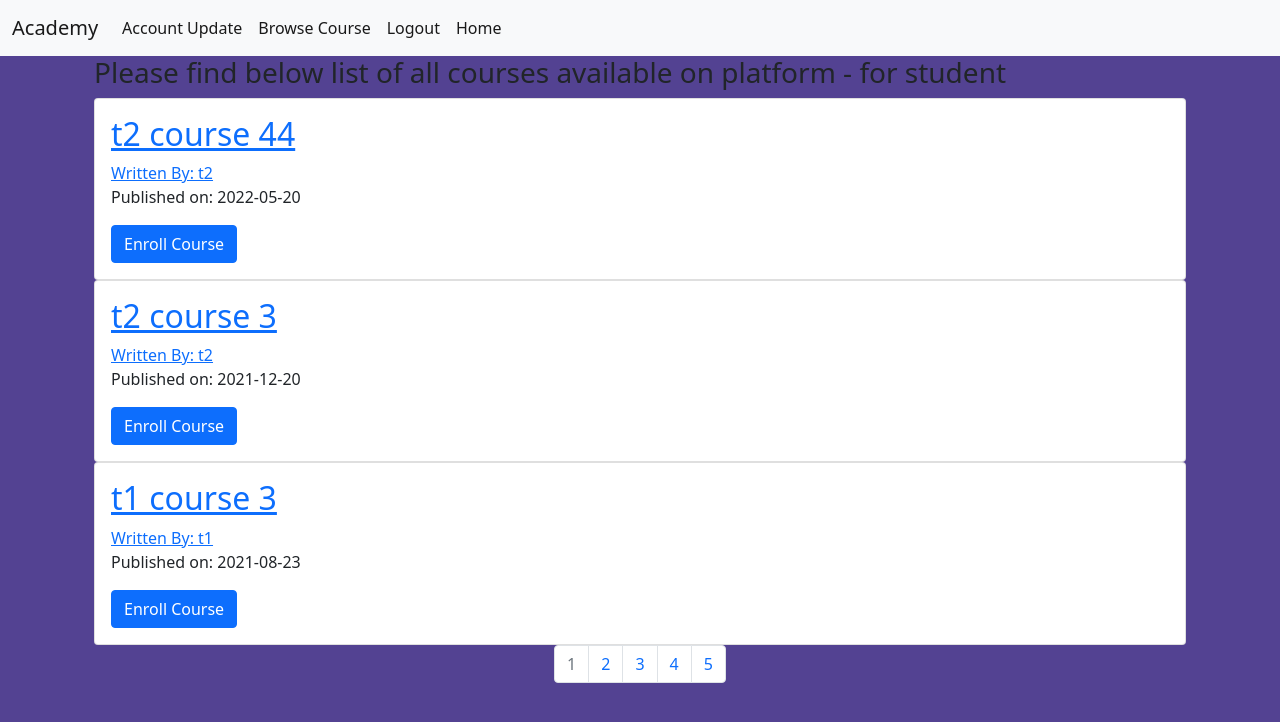
After one commit to satishkr39/Academy_Management, a Flask app: page /student_view_course in a window 1280 px wide. The commit adds this page. Shown: the top 722 px of the page. Run offline with Flask 2, Linux system fonts and the light colour scheme; a user stored in the database is signed in; data comes from the database, SQL or seed files in the repository; both versions use the stored data as it was after the commit.

Commit message:
adding student view course section and student modal class

```diff
--- a/project/__init__.py
+++ b/project/__init__.py
@@ -33,7 +33,10 @@ def index():
 from project.users.views import user_blueprint
 from project.course.views import course_blueprint
 from project.error_pages.views import error_blueprint
+from project.student.view import student_blueprint
+
 
 app.register_blueprint(error_blueprint)
 app.register_blueprint(course_blueprint)
 app.register_blueprint(user_blueprint)
+app.register_blueprint(student_blueprint)
--- a/project/course/templates/course/view_course.html
+++ b/project/course/templates/course/view_course.html
@@ -3,7 +3,7 @@
 <html lang="en">
 <head>
     <meta charset="UTF-8">
-    <title>{% block title %} View Course{% endblock %}</title>
+    <title>{% block title %} View Trainer Course{% endblock %}</title>
 </head>
 <body>
 {% block content %}
--- /dev/null
+++ b/project/student/templates/student/student_view_course.html
@@ -0,0 +1,51 @@
+<!DOCTYPE html>
+{% extends "base.html" %}
+<html lang="en">
+<head>
+    <meta charset="UTF-8">
+    <title>{% block title %} View Student Course{% endblock %}</title>
+</head>
+<body>
+{% block content %}
+<div class="container">
+    {% for item in get_flashed_messages() %}
+    <div class="badge bg-primary text-wrap" style="width: 50rem;">
+        <p>{{item}}</p></div>
+    {% endfor %}
+
+    <!-- this section will display the course in pagination format -->
+    <div class="container">
+        <h3> Please find below list of all courses available on platform - for student</h3>
+        {# Go through each courses #}
+        {% for course in course.items %}
+        <div class="card">
+            <div class="card-body">
+                <h2><a class="card-title" href="#">{{ course.course_name }}</a></h2>
+                <a href="#">Written By: {{ course.course_instructor }}</a>
+                <p>Published on: {{ course.course_created.strftime('%Y-%m-%d') }}</p>
+                <a href="#" class="btn btn-primary">Enroll Course</a>
+            </div>
+        </div>
+        {% endfor %}
+
+        <!-- Page number footer -->
+        <nav aria-label="Page navigation example">
+            <ul class="pagination justify-content-center">
+                {% for page_num in course.iter_pages(left_edge=5, left_current=5, right_current=10, right_edge=2) %}
+                {% if course.page == page_num %}
+                <li class="page-item disabled">
+                    <a class="page-link" href="{{ url_for('student.student_view_course', page=page_num) }}">{{ page_num }}</a>
+                </li>
+                {% else %}
+                <li class="page-item"><a class="page-link" href="{{ url_for('student.student_view_course', page=page_num) }}">{{ page_num
+                    }}</a></li>
+                {% endif %}
+                {% endfor %}
+            </ul>
+        </nav>
+        {% endblock %}
+
+    </div>
+</div>
+</body>
+</html>
--- /dev/null
+++ b/project/student/view.py
@@ -0,0 +1,23 @@
+from project import db, app, login_manager
+from flask import Blueprint, render_template, url_for, flash, abort, redirect, request
+from flask_login import login_manager, login_required
+from project.models import User, Course
+
+student_blueprint = Blueprint('student', __name__, template_folder='templates/student')
+
+
+# view all courses irrespective of trainers
+@student_blueprint.route('/student_view_course')
+@login_required
+def student_view_course():
+    print("Inside Student View Course")
+    page = request.args.get('page', 1, type=int)
+    print("Page number is :", page)
+    all_course = Course.query.order_by(Course.course_created.desc()).paginate(page=page, per_page=3)
+    return render_template('student_view_course.html', course=all_course)
+
+# enroll in a course
+@student_blueprint.route('/enroll_course/<course_id>')
+@login_required
+def enroll_course(course_id):
+    pass
--- a/project/templates/welcome.html
+++ b/project/templates/welcome.html
@@ -14,9 +14,11 @@
         <button type="button" class="btn btn-info"><a href="{{ url_for('course.add_course') }}"> Click to add course </a> </button>
 
         <button type="button" class="btn btn-info"><a href="{{ url_for('course.delete_course') }}"> Delete course </a> </button>
+
+        <button type="button" class="btn btn-info"><a href="{{ url_for('course.view_course') }}"> Click to View All Course(T) </a> </button>
+    {% else %}
+        <button type="button" class="btn btn-info"><a href="{{ url_for('student.student_view_course') }}"> Click to View All Course </a> </button>
     {% endif %}
-
-    <button type="button" class="btn btn-info"><a href="{{ url_for('course.view_course') }}"> Click to View All Course </a> </button>
 
   {% endblock %}
 </body>
```
Also changed, not shown: Project_Description.txt (added, +32 -0 lines), project/course/views.py (+9 -6 lines), project/models.py (+15 -0 lines), project/data.sqlite, project/student/forms.py (added).
